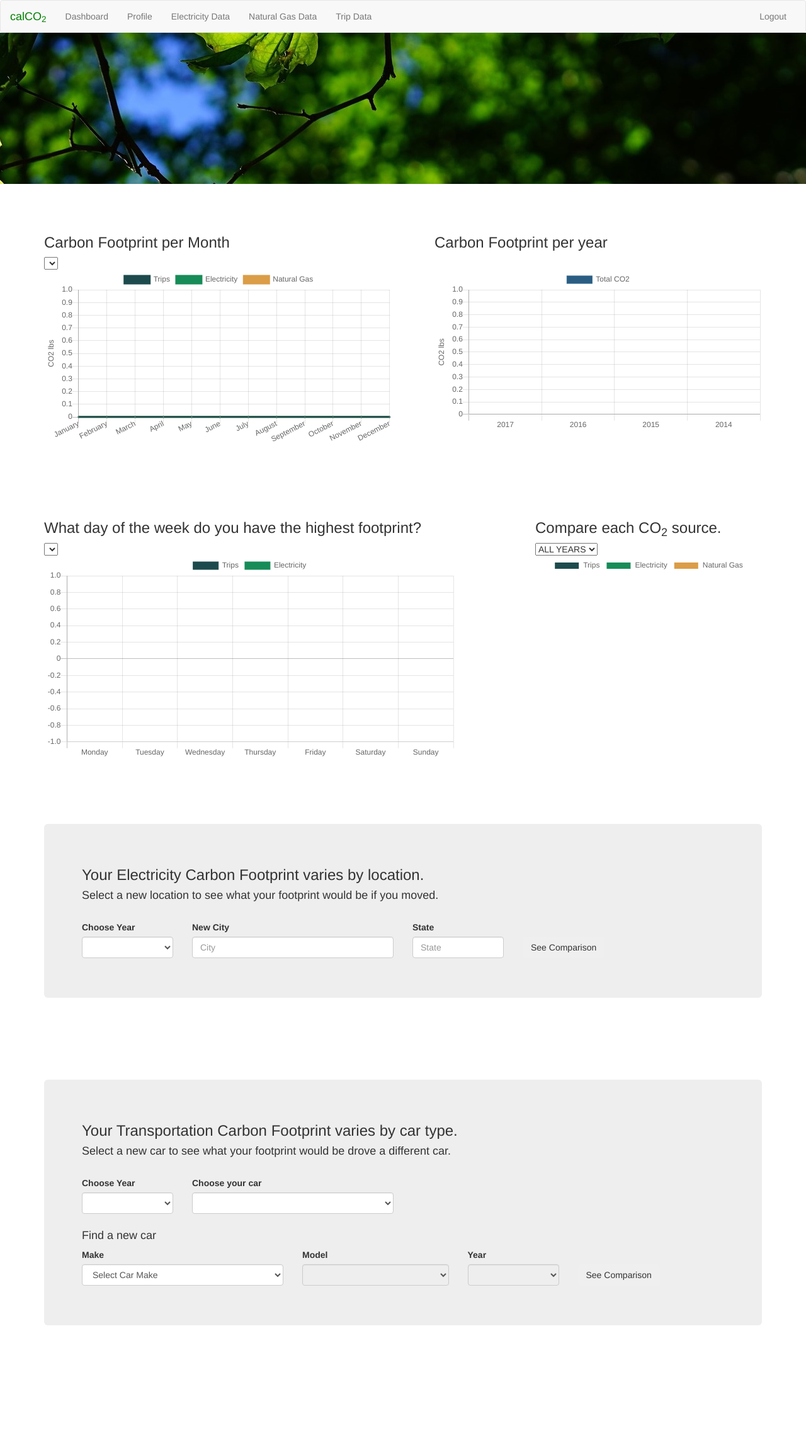
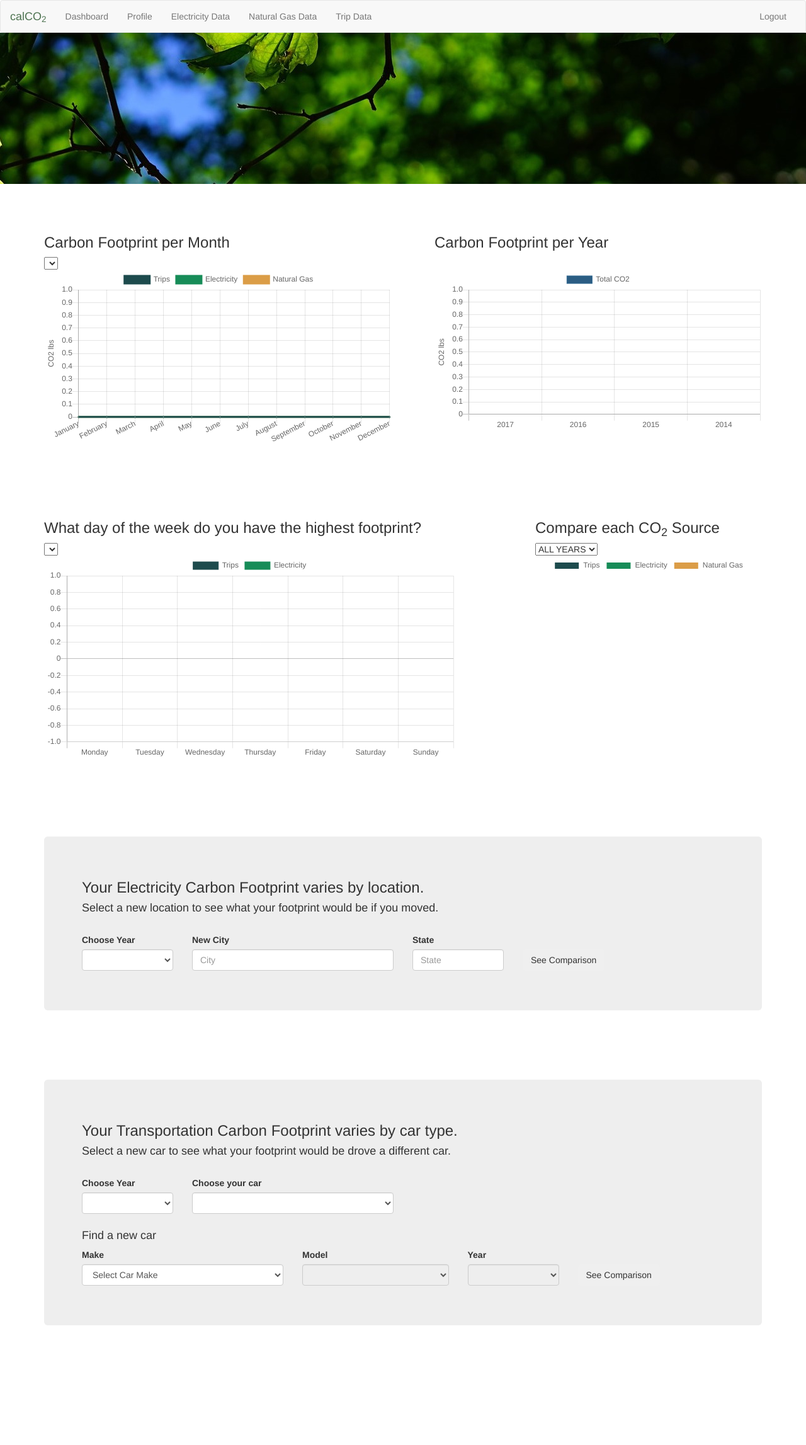
Before and after one commit to katietaylor/carbon-calculator, a Flask app: page / in a window 1280 px wide. Shown: the whole page at 63% size. Run offline with Flask 2, Linux system fonts and the light colour scheme; the visitor is signed in with stand-in values (Sample User, id 1); data comes from the database, SQL or seed files in the repository; data that the repository does not hold is empty; some libraries are stand-ins or nearby versions.

Commit message:
color palette updates

```diff
--- a/templates/base.html
+++ b/templates/base.html
@@ -24,7 +24,7 @@
         <span class="icon-bar"></span>
         <span class="icon-bar"></span>
       </button>
-      <a class="navbar-brand" style="color: green" href="/">calCO<sub>2</sub></a>
+      <a class="navbar-brand" style="color: #4D7350" href="/">calCO<sub>2</sub></a>
     </div>
 
     <!-- Collect the nav links, forms, and other content for toggling -->
--- a/templates/homepage.html
+++ b/templates/homepage.html
@@ -51,7 +51,7 @@
   </div> -->
   <div class="col-sm-6 right">
     <div id="co2-per-year">
-      <h3>Carbon Footprint per year</h3>
+      <h3>Carbon Footprint per Year</h3>
       <br>
       <div class="right-graph">
         <canvas id="yearBarChart"></canvas>
@@ -80,7 +80,7 @@
   </div>
   <div class="col-sm-4">
     <div id="co2-by-source-chart">
-      <h3>Compare each CO<sub>2</sub> source.</h3>
+      <h3>Compare each CO<sub>2</sub> Source</h3>
       <form action="/select-year">
         <select name="year", id="donut-year">
         <option selected="selected">ALL YEARS</option>
@@ -93,7 +93,7 @@
     </div>
   </div>
 </div>
-<br><br><br><br><br>
+<br><br><br><br><br><br>
 
 <div id="co2-by-location">
   <div class="jumbotron">
@@ -137,7 +137,7 @@
   <div class="row" id="locationComparisonRow" hidden>
     <div class="col-sm-4">
       <div class="carComparisonTitle"><h3>Location Comparison</h3></div><br>
-      <table id="location-comparison" class = "table table-condensed">
+      <table id="location-comparison" class = "table table-striped">
         <tr>
           <th></th>
           <th>Current Location</th>
@@ -162,7 +162,7 @@
 </div>
 
 
-<br><br><br><br><br>
+<br><br><br><br>
 
 
 <div id="co2-by-car">
@@ -246,7 +246,7 @@
   <div class="row" id="carComparisonRow" hidden>
     <div class="col-sm-4">
       <div class="carComparisonTitle"><h3>Car Comparison</h3></div><br>
-      <table id="car-comparison" class="table">
+      <table id="car-comparison" class="table table-striped">
         <tr>
           <th></th>
           <th>Current car</th>
```
